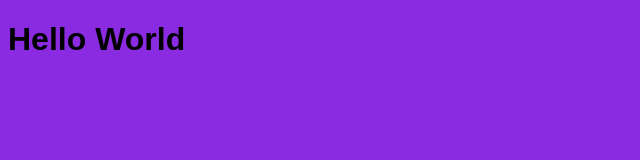
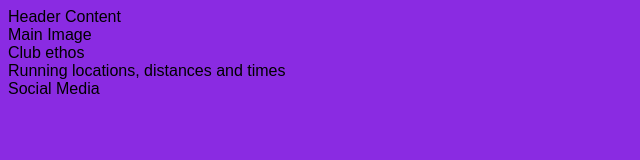
Before and after one commit to kirstylfrost/love-running, a plain HTML site: page index.html in a window 1280 px wide. Shown: the whole page, without its empty margins (0-640 px from the left). Drawn offline with Linux system fonts and the light colour scheme.

Commit message:
add core structure for homepage

```diff
--- a/index.html
+++ b/index.html
@@ -10,6 +10,18 @@
     <title>Love Running</title>
 </head>
 <body>
-    <h1>Hello World</h1>
+    <header>Header Content</header>
+    <section>
+        Main Image
+    </section>
+    <section>
+        Club ethos
+    </section>
+    <section>
+        Running locations, distances and times
+    </section>
+    <footer>
+        Social Media
+    </footer>
 </body>
 </html>
```
